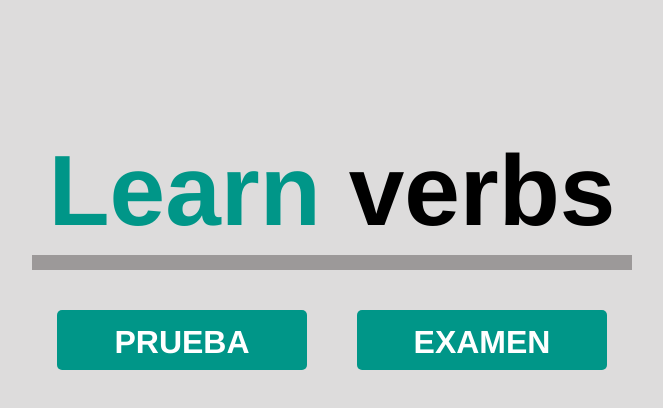
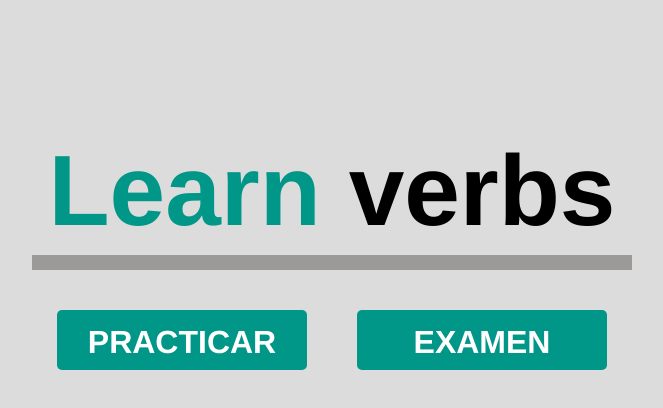
Before and after one commit to LinuxMax07/Learn-Verbs, a plain HTML site: page index.html in a window 1280 px wide. Shown: the whole page, without its empty margins (308-971 px from the left). Drawn offline with Linux system fonts and the light colour scheme.

Commit message:
actualizacion de boton1

```diff
--- a/index.html
+++ b/index.html
@@ -23,7 +23,7 @@
             <div class="botones">
                 <div class="boton">
                     <h1 class="go">
-                        <a href="principal.html">PRUEBA</a>
+                        <a href="principal.html">PRACTICAR</a>
                     </h1>
                 </div>
 
```
